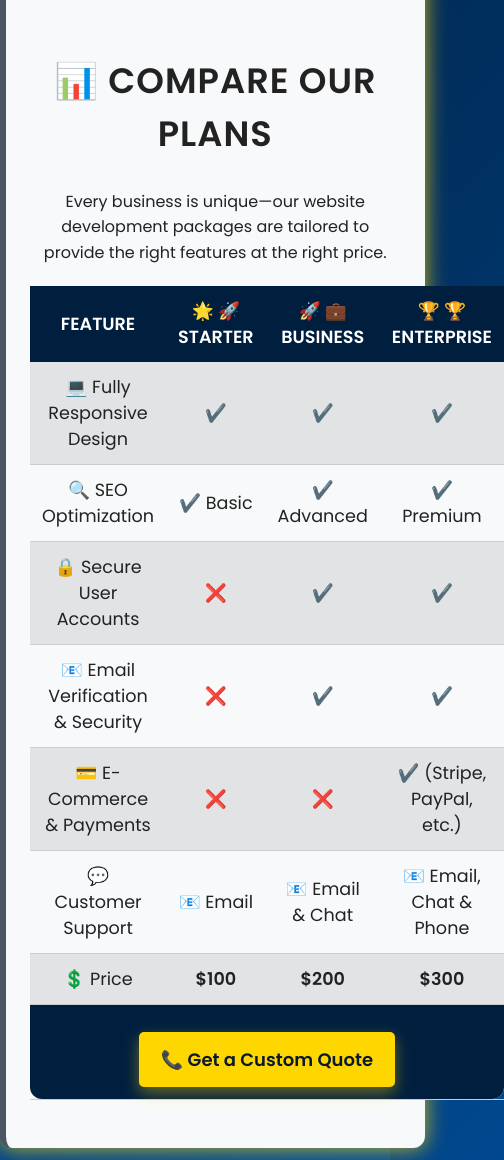
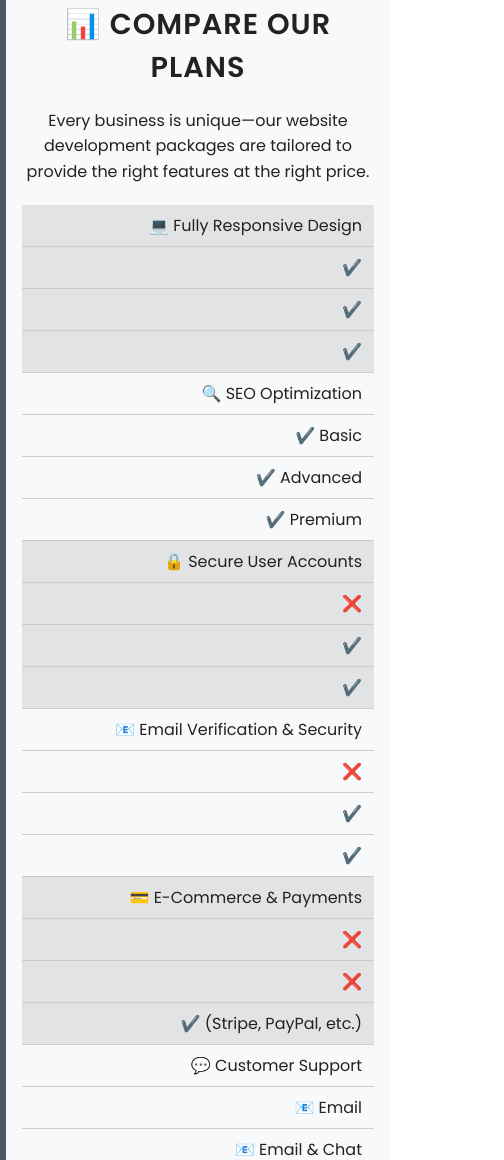
Before and after one commit to xtcedro/dts, a website with bundled scripts: page public/pricing.html in a window 390 px wide. Shown: the part 840-2000 px from the top of the page, 504 px wide, since content can reach past the window. Built offline with nearby package versions, Linux system fonts and the light colour scheme; no server answers.

Commit message:
Update pricing.css

```diff
--- a/public/assets/css/pricing.css
+++ b/public/assets/css/pricing.css
@@ -121,20 +121,61 @@
     }
 }
 
-/* Responsive Design */
-@media (max-width: 768px) {
+@media screen and (max-width: 768px) {
+    /* Adjust pricing section for mobile */
     .pricing-comparison {
-        max-width: 95%;
-        padding: 3rem 1.5rem;
+        padding: 2rem 1rem;
+        max-width: 100%;
+        margin: 20px auto;
+        border-radius: 8px;
     }
 
-    .pricing-table th, .pricing-table td {
-        font-size: 1.1rem;
-        padding: 12px;
+    /* Reduce heading size */
+    .pricing-comparison h2 {
+        font-size: 1.8rem;
+        margin-bottom: 1.2rem;
     }
 
-    .cta-button {
-        font-size: 1.1rem;
-        padding: 12px 18px;
+    /* Make table scrollable */
+    .pricing-table {
+        display: block;
+        overflow-x: auto;
+        white-space: nowrap;
+    }
+
+    /* Reduce padding for better spacing */
+    .pricing-table th,
+    .pricing-table td {
+        padding: 10px;
+        font-size: 1rem;
+    }
+
+    /* Stack table columns vertically for smaller screens */
+    .pricing-table thead {
+        display: none;
+    }
+
+    .pricing-table tbody,
+    .pricing-table tr {
+        display: block;
+        width: 100%;
+    }
+
+    .pricing-table td {
+        display: flex;
+        justify-content: space-between;
+        padding: 8px 12px;
+        border-bottom: 1px solid #ccc;
+    }
+
+    .pricing-table td::before {
+        content: attr(data-label);
+        font-weight: bold;
+        text-transform: uppercase;
+    }
+
+    /* Adjust call-to-action */
+    .table-cta {
+        padding: 15px;
     }
 }
```
